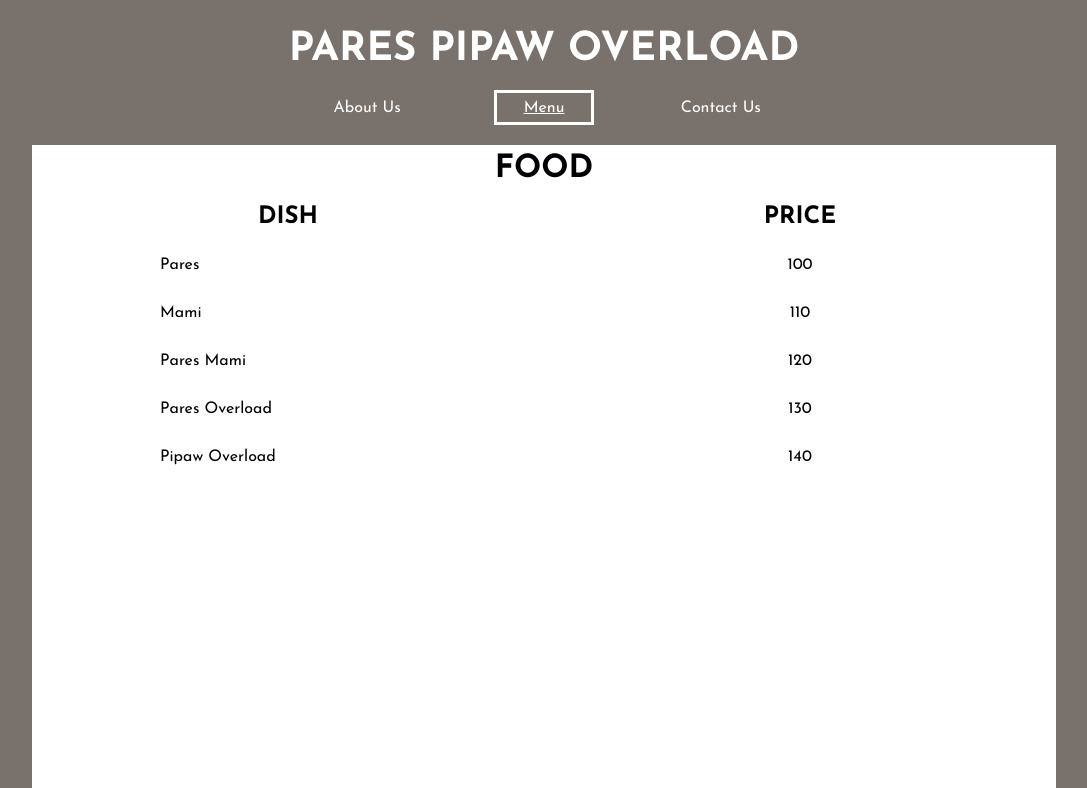
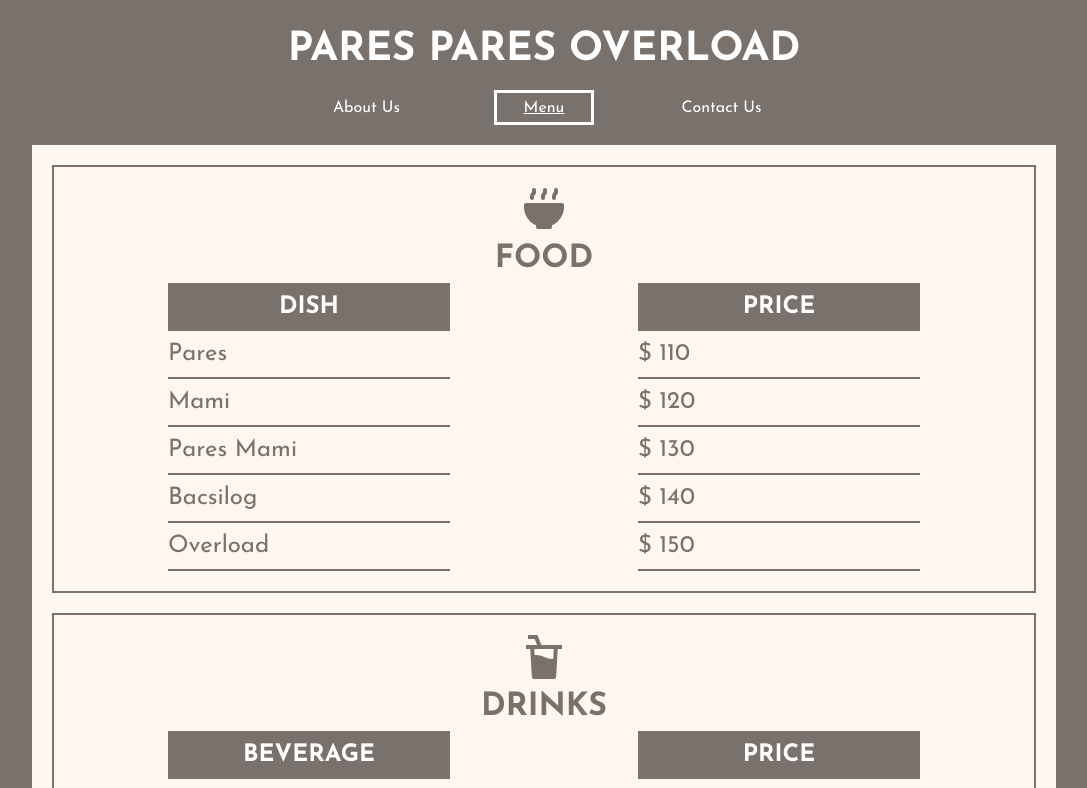
Before and after one commit to colinquinto/odin-resto, a plain HTML site: page index.html in a window 1280 px wide. Both pictures are taken after a click on the button "Menu". Shown: the top 788 px of the page, without its empty margins (96-1183 px from the left). Drawn offline with Linux system fonts and the light colour scheme.

Commit message:
dist subtree commit

```diff
--- a/app.bundle.js
+++ b/app.bundle.js
@@ -42,8 +42,8 @@
 /************************************************************************/
 var __webpack_exports__ = {};
 
-;// CONCATENATED MODULE: ./src/logo.png
-const logo_namespaceObject = __webpack_require__.p + "b2bb8f690d3696108781.png";
+;// CONCATENATED MODULE: ./src/logo.svg
+const logo_namespaceObject = __webpack_require__.p + "f51d43996ff3c3a7fa7a.svg";
 ;// CONCATENATED MODULE: ./src/food-icon.svg
 const food_icon_namespaceObject = __webpack_require__.p + "668e2d0adecfbdcd0fce.svg";
 ;// CONCATENATED MODULE: ./src/call-icon.svg
@@ -59,7 +59,7 @@
           btn = document.querySelector(".about");
             btn.classList.add("active");
 
-    // Create first section
+    // Create section
     const firstDiv = document.createElement("div"),
           myLogo = new Image(),
           bigText = document.createElement("h1"),
@@ -69,9 +69,13 @@
             myLogo.src = logo_namespaceObject;
             myLogo.setAttribute("class", "logo");
             myLogo.setAttribute("alt", "Logo image");
-            bigText.textContent = "PINARES, PINIPAW, INOVERLOAD";
+            bigText.textContent = "THE GREATEST PARES OF TODAY";
             smallText.textContent =
             "Lorem ipsum dolor sit amet, consectetur adipiscing elit, \
+            sed do eiusmod tempor incididunt ut labore et dolore magna aliqua. \
+            Ut enim ad minim veniam, quis nostrud exercitation ullamco laboris nisi ut aliquip ex ea commodo consequat. \
+            Duis aute irure dolor in reprehenderit in voluptate velit esse cillum dolore eu fugiat nulla pariatur. \
+            Lorem ipsum dolor sit amet, consectetur adipiscing elit, \
             sed do eiusmod tempor incididunt ut labore et dolore magna aliqua. \
             Ut enim ad minim veniam, quis nostrud exercitation ullamco laboris nisi ut aliquip ex ea commodo consequat. \
             Duis aute irure dolor in reprehenderit in voluptate velit esse cillum dolore eu fugiat nulla pariatur. \
@@ -84,73 +88,24 @@
         bigText,
     );
 
-    // Create second section
-    const secondDiv = document.createElement("div");
-            secondDiv.setAttribute("class", "second");
-
-    // second section part 1
-    const secondDivP1 = document.createElement("div"),
-          foodImg = new Image(),
-          p1h1 = document.createElement("h1"),
-          p1h2 = document.createElement("h2"),
-          p1btn = document.createElement("button");
-
-            secondDivP1.setAttribute("class", "second-p1");
-            foodImg.src = food_icon_namespaceObject;
-            foodImg.setAttribute("class", "food");
-            foodImg.setAttribute("alt", "Food image");
-            p1h1.textContent = "Hungry?";
-            p1h2.textContent = "Check out our menu!";
-            p1btn.textContent = "Click here";
-
-
-    secondDivP1.append(
-        foodImg,
-        p1h1,
-        p1h2,
-        p1btn
-    );
-
-    // second section part 2
-    const secondDivP2 = document.createElement("div"),
-          contactImg = new Image(),
-          p2h1 = document.createElement("h1"),
-          p2h2 = document.createElement("h2"),
-          p2btn = document.createElement("button");
-
-            secondDivP2.setAttribute("class", "second-p2");
-            contactImg.src = call_icon_namespaceObject;
-            contactImg.setAttribute("class", "contact-img");
-            contactImg.setAttribute("alt", "Contact us image");
-            p2h1.textContent = "Have concerns?";
-            p2h2.textContent = "Contact Us!";
-            p2btn.textContent = "Click here";
-
-
-    secondDivP2.append(
-        contactImg,
-        p2h1,
-        p2h2,
-        p2btn,
-    );
-
-    secondDiv.append(
-        secondDivP1,
-        secondDivP2,
-    )
-
     landingContent.append(
         firstDiv,
-        secondDiv,
     );
-
-    return landingContent;
 };
 
 
 
 
+;// CONCATENATED MODULE: ./src/food.svg
+const food_namespaceObject = __webpack_require__.p + "c672701e1e42d6d81c9d.svg";
+;// CONCATENATED MODULE: ./src/drinks.svg
+const drinks_namespaceObject = __webpack_require__.p + "848ac5a04fdd945f9e55.svg";
+;// CONCATENATED MODULE: ./src/dessert.svg
+const dessert_namespaceObject = __webpack_require__.p + "c27ecbaf770f0b8b5a02.svg";
 ;// CONCATENATED MODULE: ./src/menu.js
+
+
+
 
 
 const renderMenu = () => {
@@ -166,51 +121,163 @@
           menuContent.append(menuDiv)
 
           const food = document.querySelector(".item-1"),
-                foodTitle = document.createElement("h1");
+                drinks = document.querySelector(".item-2"),
+                dessert = document.querySelector(".item-3"),
+                foodTitle = document.createElement("h1"),
+                drinkTitle = document.createElement("h1"),
+                dessertTitle = document.createElement("h1"),
+                foodIcon = new Image(),
+                drinkIcon = new Image(),
+                dessertIcon = new Image();
 
-                const dish = document.createElement("h2");
+                    foodIcon.src = food_namespaceObject;
+                    drinkIcon.src = drinks_namespaceObject;
+                    dessertIcon.src = dessert_namespaceObject;
 
                     food.append(
+                        foodIcon,
                         foodTitle,
-                        dish
+                    )
+                    drinks.append(
+                        drinkIcon,
+                        drinkTitle,
+                    )
+                    dessert.append(
+                        dessertIcon,
+                        dessertTitle,
                     )
 
                     foodTitle.textContent = "FOOD";
+                    drinkTitle.textContent = "DRINKS";
+                    dessertTitle.textContent = "DESSERT";
 
 
-                    const price = document.createElement("h2");
 
-                    for (let i = 1; i < 11; i++) {
+                    const setCategory = (title, elem) => {
+                        const target = document.createElement("h2");
+                                target.textContent = title;
+                                elem.append(target);
+                    }
+
+                    for (let i = 0; i < 10; i++) {
                         const foodPara = document.createElement("p"),
-                              items = ["Pares", "Mami", "Pares Mami", "Pares Overload", "Pipaw Overload",
-                                       "100", "110", "120", "130", "140"];
+                              items = {
+                                "Pares": 110,
+                                "Mami": 120,
+                                "Pares Mami": 130,
+                                "Bacsilog": 140,
+                                "Overload": 150,
+                              };
+                        i === 5 ? setCategory("PRICE", food) : null;
+                        if (i < 5 ) {
+                            if (i === 0) {
+                                setCategory("DISH", food);
+                            }
+                            foodPara.textContent = Object.keys(items)[i];
 
-                        if (i < 6 ) {
-                            dish.textContent = "DISH";
-                            foodPara.textContent = items[i-1];
                         }
-                        else if ( i === 6){
-                            food.append(price);
-                            price.textContent = "PRICE";
-                            foodPara.textContent = items[i-1];
-                        }
-                        else {
-                            foodPara.textContent = items[i-1];
-
+                        else if (i >= 5 && i < 10) {
+                            foodPara.textContent = "$ "+Object.values(items)[i-5];
                         }
                         food.append(foodPara);
                     }
 
+                    for (let i = 0; i < 10; i++) {
+                        const drinksPara = document.createElement("p"),
+                              items = {
+                                "Water": 10,
+                                "Coke": 20,
+                                "Coffee": 30,
+                                "Tea": 40,
+                                "Alcohol": 50,
+                              };
+                        i === 5 ? setCategory("PRICE", drinks) : null;
+                        if (i < 5 ) {
+                            if (i === 0) {
+                                setCategory("BEVERAGE", drinks);
+                            }
+                            drinksPara.textContent = Object.keys(items)[i];
+                        }
+                        else if (i >= 5 && i < 10) {
+                            drinksPara.textContent = "$ "+Object.values(items)[i-5];
+                        }
+                        drinks.append(drinksPara);
+                    }
+
+                    for (let i = 0; i < 10; i++) {
+                        const dessertPara = document.createElement("p"),
+                              items = {
+                                "Small Cake": 60,
+                                "Medium Cake": 70,
+                                "Cake": 80,
+                                "Large Cake": 90,
+                                "Very Large Cake": 100,
+                              };
+                        i === 5 ? setCategory("PRICE", dessert) : null;
+                        if (i < 5 ) {
+                            if (i === 0) {
+                                setCategory("SWEETS", dessert);
+                            }
+                            dessertPara.textContent = Object.keys(items)[i];
+                        }
+                        else if (i >= 5 && i < 10) {
+                            dessertPara.textContent = "$ "+Object.values(items)[i-5];
+                        }
+                        dessert.append(dessertPara);
+                    }
+}
+
+
+;// CONCATENATED MODULE: ./src/map.svg
+const map_namespaceObject = __webpack_require__.p + "a98779f1203cea8c767a.svg";
+;// CONCATENATED MODULE: ./src/contact.js
 
 
 
+const renderContact = () => {
+    const contactContent = document.querySelector("#content"),
+          contactDiv = document.createElement("div"),
+          detailsDiv = document.createElement("div"),
+          contTitle = document.createElement("h1"),
+          contTxt = document.createElement("h2"),
+          locTxt = document.createElement("h2"),
+          locImg = new Image();
 
 
-    return menuContent;
+          contTitle.textContent = "Have any concerns or questions?";
+          contTxt.textContent = "Contact us by using the details below";
+          locTxt.textContent = "Or visit us in our location";
+          locImg.src = map_namespaceObject;
+
+          contactDiv.classList.add("cont");
+          detailsDiv.classList.add("details");
+
+          for (let i = 0; i < 2; i++) {
+            const detailTitle = document.createElement("h2"),
+                  detailTxt = document.createElement("p");
+            i === 0 ? detailTitle.textContent = "Telephone Number:" :
+                      detailTitle.textContent = "Email:";
+            detailsDiv.append(detailTitle)
+
+            i === 0 ? detailTxt.textContent = "+123-456-7890" :
+                      detailTxt.textContent = "placeholder@email.com"
+            detailTitle.appendChild(detailTxt);
+          }
+
+        contactDiv.append(
+            contTitle,
+            contTxt,
+            detailsDiv,
+            locTxt,
+            locImg,
+        );
+
+        contactContent.append(contactDiv);
 }
 
 
 ;// CONCATENATED MODULE: ./src/index.js
+
 
 
 
@@ -225,7 +292,7 @@
     getAbout.addEventListener("click", () => {
         getBtn.forEach((button) => button.classList.remove("active"));
         getContainer.innerHTML = "";
-        renderLanding()
+        renderLanding();
     });
 
     const getMenu = document.querySelector(".menu");
@@ -241,6 +308,7 @@
         getBtn.forEach((button) => button.classList.remove("active"));
         getContact.classList.add("active");
         getContainer.innerHTML = "";
+        renderContact();
     })
 })();
 
--- a/index.html
+++ b/index.html
@@ -1 +1 @@
-<!doctype html><html><head><meta charset="utf-8"><title>P.P.O</title><meta name="viewport" content="width=device-width,initial-scale=1"><script defer="defer" src="app.bundle.js"></script><link href="app.css" rel="stylesheet"></head><body><header><h1>PARES PIPAW OVERLOAD</h1><nav><button class="about">About Us</button> <button class="menu">Menu</button> <button class="contact">Contact Us</button></nav></header><div id="content"></div></body></html>
+<!doctype html><html lang="en"><head><meta charset="utf-8"><title>P.P.O</title><meta name="viewport" content="width=device-width,initial-scale=1"><script defer="defer" src="app.bundle.js"></script><link href="app.css" rel="stylesheet"></head><body><header><h1>PARES PARES OVERLOAD</h1><nav><button class="about">About Us</button> <button class="menu">Menu</button> <button class="contact">Contact Us</button></nav></header><div id="content"></div></body></html>
```
Also changed, not shown: app.css (+1 -1 lines), 848ac5a04fdd945f9e55.svg (added), a98779f1203cea8c767a.svg (added), b2bb8f690d3696108781.png (deleted), c27ecbaf770f0b8b5a02.svg (added), c672701e1e42d6d81c9d.svg (added), f51d43996ff3c3a7fa7a.svg (added).
